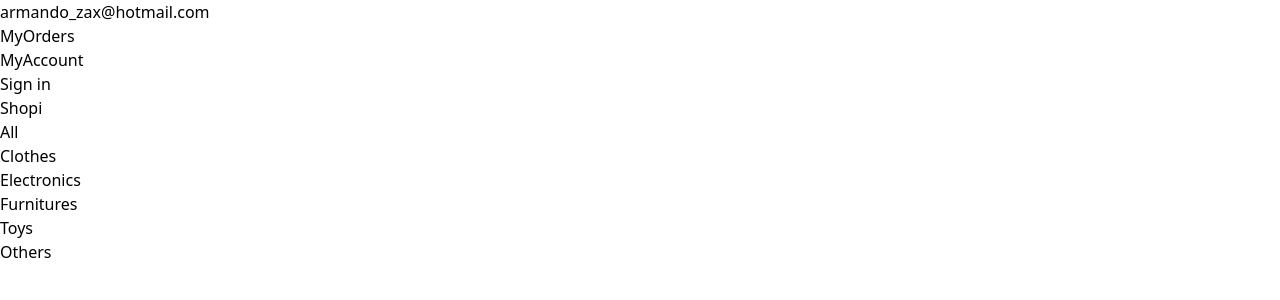
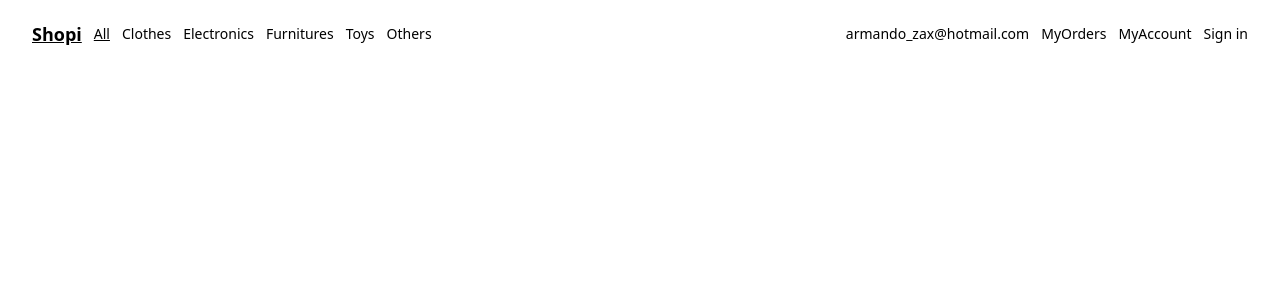
Before and after one commit to Armandres30/Vite_TailwindsCSS_React, a React (Vite) app: page / in a window 1280 px wide. Shown: the top 300 px of the page. Built offline with nearby package versions, Linux system fonts and the light colour scheme.

Commit message:
Components in Navbar part 2

```diff
--- a/src/Components/Navbar/index.jsx
+++ b/src/Components/Navbar/index.jsx
@@ -1,65 +1,79 @@
 import { NavLink } from 'react-router-dom'
 
 const Navbar = () => {
+    const activeStyle = 'underline'
+
     return (
-        <nav>
-            <ul>
+        <nav className='flex justify-between items-center fixed z-10 w-full py-5 px-8 text-sm font-light'>
+            <ul className='flex items-center gap-3'>
+                <li className='font-semibold text-lg'>
+                    <NavLink
+                        to='/'
+                        className={({isActive}) => isActive ? activeStyle: undefined}>
+                        Shopi
+                    </NavLink>
+                </li>
+                <li>
+                    <NavLink to='/'
+                    className={({isActive}) => isActive ? activeStyle: undefined}>
+                        All
+                    </NavLink>
+                </li>
+                <li>
+                    <NavLink to='/clothes'
+                    className={({isActive}) => isActive ? activeStyle: undefined}>
+                        Clothes
+                    </NavLink>
+                </li>
+                <li>
+                    <NavLink to='/electronics'
+                    className={({isActive}) => isActive ? activeStyle: undefined}>
+                        Electronics
+                    </NavLink>
+                </li>
+                <li>
+                    <NavLink to='/furnitures'
+                    className={({isActive}) => isActive ? activeStyle: undefined}>
+                        Furnitures
+                    </NavLink>
+                </li>
+                <li>
+                    <NavLink to='/toys'
+                    className={({isActive}) => isActive ? activeStyle: undefined}>
+                        Toys
+                    </NavLink>
+                </li>
+                <li>
+                    <NavLink to='/others'
+                    className={({isActive}) => isActive ? activeStyle: undefined}>
+                        Others
+                    </NavLink>
+                </li>
+            </ul>
+
+            <ul className='flex items-center gap-3'>
                 <li>
                     armando_zax@hotmail.com
                 </li>
                 <li>
-                    <NavLink to='/my-orders'>
+                    <NavLink to='/my-orders'
+                        className={({isActive}) => isActive ? activeStyle: undefined}>
                         MyOrders
                     </NavLink>
                 </li>
                 <li>
-                    <NavLink to='/my-account'>
+                    <NavLink to='/my-account'
+                        className={({isActive}) => isActive ? activeStyle: undefined}>
                         MyAccount
                     </NavLink>
                 </li>
                 <li>
-                    <NavLink to='/sign-in'>
+                    <NavLink to='/sign-in'
+                        className={({isActive}) => isActive ? activeStyle: undefined}>
                         Sign in
                     </NavLink>
                 </li>
 
-            </ul>
-            <ul>
-                <li>
-                    <NavLink to='/'>
-                        Shopi
-                    </NavLink>
-                </li>
-                <li>
-                    <NavLink to='/'>
-                        All
-                    </NavLink>
-                </li>
-                <li>
-                    <NavLink to='/clothes'>
-                        Clothes
-                    </NavLink>
-                </li>
-                <li>
-                    <NavLink to='/electronics'>
-                        Electronics
-                    </NavLink>
-                </li>
-                <li>
-                    <NavLink to='/furnitures'>
-                        Furnitures
-                    </NavLink>
-                </li>
-                <li>
-                    <NavLink to='/toys'>
-                        Toys
-                    </NavLink>
-                </li>
-                <li>
-                    <NavLink to='/others'>
-                        Others
-                    </NavLink>
-                </li>
             </ul>
         </nav>
     )
```
